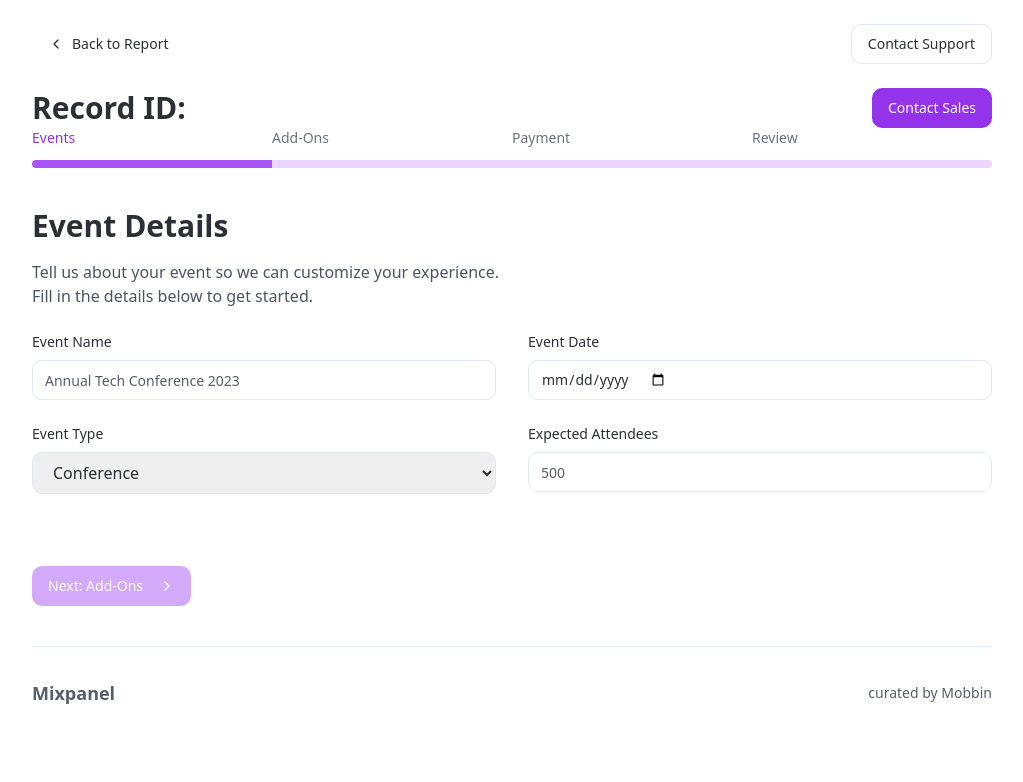
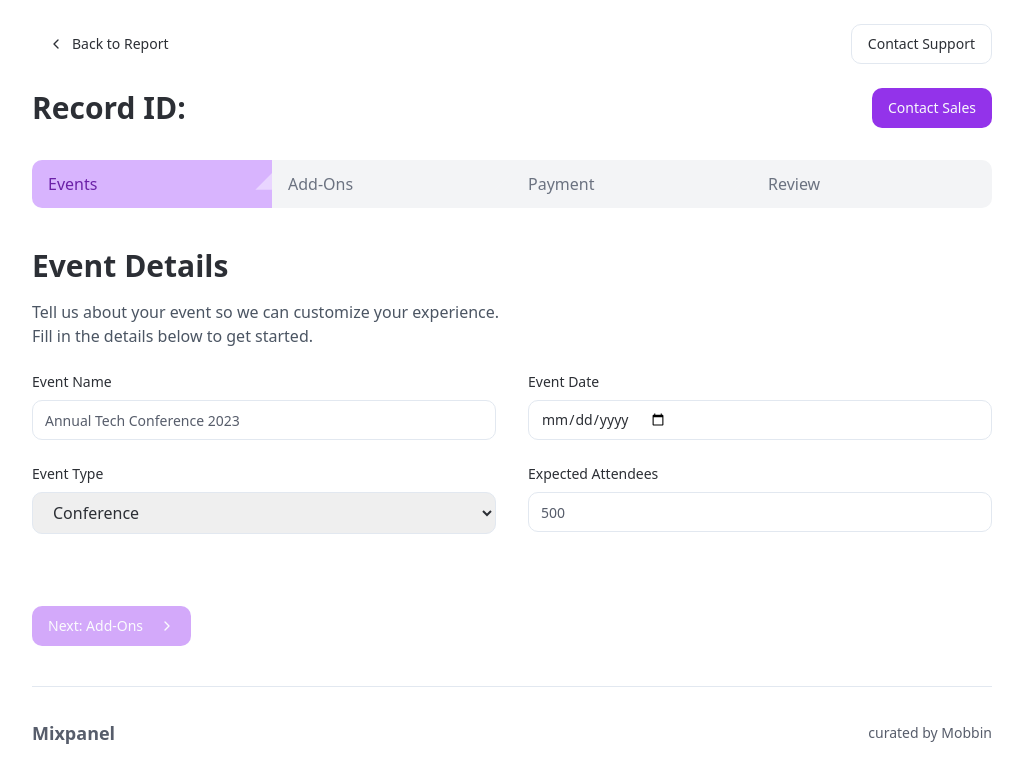
Before and after one commit to thevishaljaiswal/table-magic-toolkit, a React (Vite) app: page /record in a window 1280 px wide. Shown: the top 782 px of the page, without its empty margins (128-1151 px from the left). Built offline with nearby package versions, Linux system fonts and the light colour scheme.

Commit message:
Implement stepper component
Implements a stepper component based on the provided image.

```diff
--- a/src/components/ui/separator.tsx
+++ b/src/components/ui/separator.tsx
@@ -6,10 +6,10 @@ import { cn } from "@/lib/utils"
 
 const Separator = React.forwardRef<
   React.ElementRef<typeof SeparatorPrimitive.Root>,
-  React.ComponentPropsWithoutRef<typeof SeparatorPrimitive.Root>
+  React.ComponentPropsWithoutRef<typeof SeparatorPrimitive.Root> & { color?: string }
 >(
   (
-    { className, orientation = "horizontal", decorative = true, ...props },
+    { className, orientation = "horizontal", decorative = true, color, ...props },
     ref
   ) => (
     <SeparatorPrimitive.Root
@@ -17,7 +17,8 @@ const Separator = React.forwardRef<
       decorative={decorative}
       orientation={orientation}
       className={cn(
-        "shrink-0 bg-border",
+        "shrink-0",
+        color ? `bg-${color}` : "bg-border",
         orientation === "horizontal" ? "h-[1px] w-full" : "h-full w-[1px]",
         className
       )}
--- a/src/pages/RecordDetail.tsx
+++ b/src/pages/RecordDetail.tsx
@@ -104,35 +104,50 @@ const RecordDetail = () => {
         <Button className="bg-purple-600 hover:bg-purple-700">Contact Sales</Button>
       </div>
 
-      {/* Progress steps */}
-      <div className="w-full flex items-center mb-10 mt-8">
+      {/* Custom Stepper */}
+      <div className="w-full mt-8 mb-10">
+        <div className="flex relative">
           {steps.map((step, index) => {
             const isActive = steps.indexOf(currentStep) >= index;
-          const isFirstStep = index === 0;
+            const isCurrentStep = currentStep === step;
             const isLastStep = index === steps.length - 1;
 
             return (
+              <React.Fragment key={step}>
                 <div
-              key={step}
                   className={cn(
-                "h-2 flex-1",
-                isFirstStep && "rounded-l-full",
-                isLastStep && "rounded-r-full",
-                isActive ? "bg-purple-500" : "bg-purple-200"
+                    "flex-1 py-3 px-4 cursor-pointer relative z-10",
+                    isActive && !isLastStep ? "bg-purple-200" : "",
+                    isCurrentStep ? "bg-purple-300" : "",
+                    !isActive ? "bg-gray-100" : "",
+                    isLastStep && isActive ? "bg-white" : "",
+                    index === 0 ? "rounded-l-md" : "",
+                    isLastStep ? "rounded-r-md" : ""
                   )}
                   onClick={() => goToStep(step)}
                 >
-              <div className="relative cursor-pointer">
-                <div className={cn(
-                  "absolute -top-8 left-0 text-sm font-medium",
-                  currentStep === step ? "text-purple-600" : "text-gray-500"
+                  <span className={cn(
+                    "font-medium",
+                    isActive ? "text-purple-800" : "text-gray-500"
                   )}>
                     {stepTitles[step]}
+                  </span>
+
+                  {!isLastStep && (
+                    <div
+                      className={cn(
+                        "absolute right-[-8px] top-0 bottom-0 w-4 h-8 my-auto transform rotate-45 z-20",
+                        isActive ? "bg-purple-200" : "bg-gray-100",
+                        currentStep === steps[index + 1] ? "bg-purple-300" : ""
+                      )}
+                      style={{ clipPath: "polygon(0 0, 100% 50%, 0 100%)" }}
+                    />
+                  )}
                 </div>
-              </div>
-            </div>
+              </React.Fragment>
             );
           })}
+        </div>
       </div>
 
       {/* Step content */}
```
Lines whose indentation alone changed are shown as unchanged.
